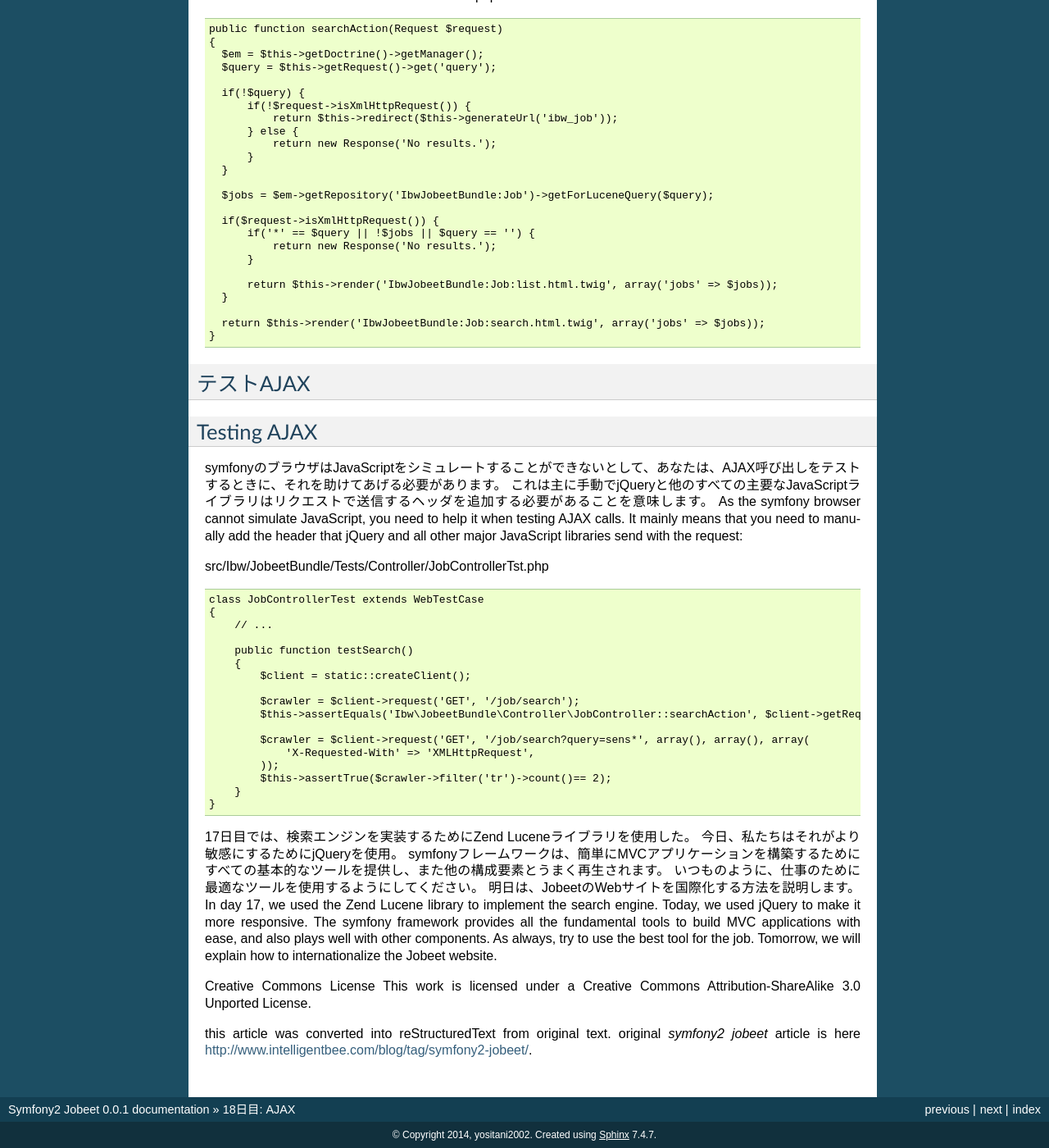
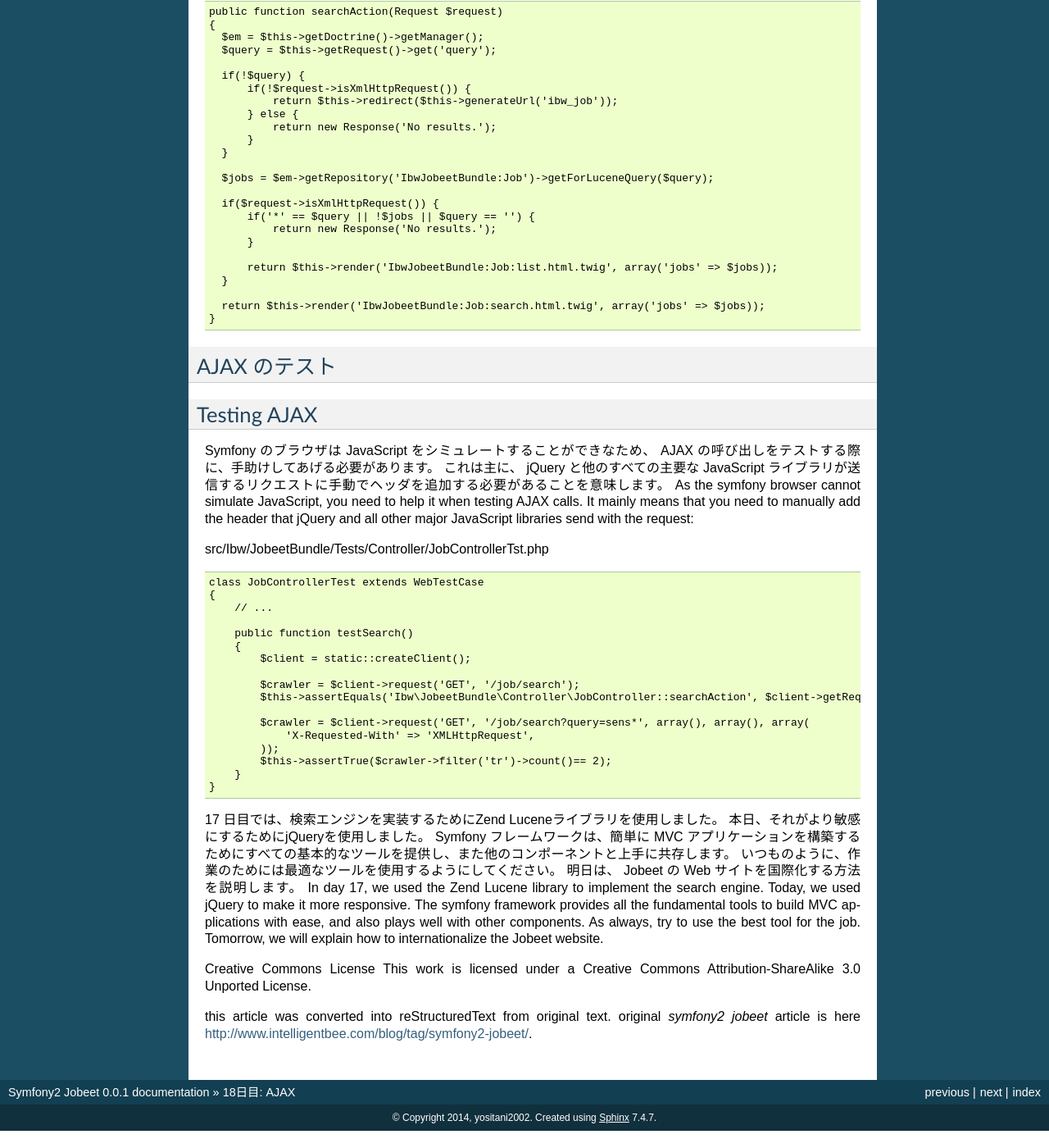
Before and after one commit to symfony-japan-old/symfony2-jobeet-ja, a Sphinx documentation site: the page built from source/day-18-ajax.rst, in a window 1280 px wide and 1400 px high, scrolled down 4699 px. Shown: the whole window at 82% size. Built offline with Sphinx 7.4.7, drawn with Linux system fonts in a browser that asks for light colours; after the commit the page ends 6078 px from its top, so only the background shows below that; some of the changed text lies outside the part shown.

Commit message:
10/28 night

```diff
--- a/source/day-18-ajax.rst
+++ b/source/day-18-ajax.rst
@@ -128,9 +128,9 @@
 
 AJAX 呼び出しを行う際、ページはすぐには更新されません。
 ブラウザがページを更新する前に、サーバーの応答を待ちます。
-それまでの間、ユーザーに何かが起こっていることを知らせるために、視覚的なフィードバックを提供する必要があります。
-慣例では、 AJAX 呼び出しの間に読み込みのアイコンを表示します。
-レイアウトを更新し、読み込みイメージを追加し、デフォルトで非表示にします。
+それまでの間、視覚的なフィードバックを提供し、ユーザーに何かが起きていることを知らせます。
+慣例では、 AJAX 呼び出しの間に読み込みアイコンを表示します。
+レイアウトに読み込みイメージを追加し、デフォルトではそれを非表示にします。
 Whenever you make an AJAX call, the page won’t be updated right away.
 The browser will wait for the server response to come back before updating the page.
 In the meantime, you need to provide visual feedback to the user to inform him that something is going on.
@@ -155,7 +155,7 @@
        </div>
    <!-- ... -->
 
-これで HTML を動作させるために必要なすべての部分を持っていることを、これまでに説明した JavaScript を使用した、 search.js ファイルを作成します。
+これで HTML を動作させるために必要なすべての部分を持ちましたので、 search.js ファイルを作成し、これまでに説明した JavaScript を含めます。
 Now that you have all the pieces needed to make the HTML work, create a search.js file that contains the JavaScript we have explained so far:
 
 src/Ibw/JobeetBundle/Resources/public/js/search.js
@@ -202,15 +202,15 @@
        {% endblock %}
    <!-- ... -->
 
-アクションにおける AJAX
+アクションの中での AJAX
 ------------------
 AJAX in an Action
 -----------------
 
-JavaScript は有効になっている場合、 jQuery は検索ボックスに入力したすべてのキーを傍受し、 search アクションを呼び出します。
-ユーザーが入力したキーを押してフォームを送信したときにされていない場合、同じsearchアクションも呼び出されます。
-だから、検索アクションは現在、コールがAJAX経由かが判断されるかどうかを判断する必要があります。
-要求がAJAX呼び出しで作られるときはいつでも、リクエストオブジェクトのisXmlHttpRequest（）メソッドはtrueを返します。
+JavaScript が有効になっている場合、 jQuery は検索ボックスでのすべてのキー入力を傍受し、 search アクションを呼び出します。
+有効になっていない場合も、ユーザーがキーを押してフォーム送信し、同じ search アクションを呼び出します。
+そのため、 search アクションが、AJAX 経由での呼び出しか、そうでないかを判断する必要があります。
+リクエストが AJAX でコールされているときは常に、リクエストオブジェクトの isXmlHttpRequest() メソッドが true を返します。
 If JavaScript is enabled, jQuery will intercept all keys typed in the search box, and will call the search action.
 If not, the same search action is also called when the user submits the form by pressing the enter key.
 So, the search action now needs to determine if the call is made via AJAX or not.
@@ -251,7 +251,7 @@
    }
 
 検索が結果を返さない場合は、空白のページの代わりにメッセージを表示する必要があります。
-私たちは、単純な文字列を返します。
+ここでは、単純な文字列を返します。
 If the search returns no result, we need to display a message instead of a blank page.
 We will return just a simple string:
 
@@ -285,13 +285,13 @@
      return $this->render('IbwJobeetBundle:Job:search.html.twig', array('jobs' => $jobs));
    }
 
-テストAJAX
---------
+AJAX のテスト
+----------
 Testing AJAX
 ------------
 
-symfonyのブラウザはJavaScriptをシミュレートすることができないとして、あなたは、AJAX呼び出しをテストするときに、それを助けてあげる必要があります。
-これは主に手動でjQueryと他のすべての主要なJavaScriptライブラリはリクエストで送信するヘッダを追加する必要があることを意味します。
+Symfony のブラウザは JavaScript をシミュレートすることができなため、 AJAX の呼び出しをテストする際に、手助けしてあげる必要があります。
+これは主に、 jQuery と他のすべての主要な JavaScript ライブラリが送信するリクエストに手動でヘッダを追加する必要があることを意味します。
 As the symfony browser cannot simulate JavaScript, you need to help it when testing AJAX calls.
 It mainly means that you need to manually add the header that jQuery and all other major JavaScript libraries send with the request:
 
@@ -317,11 +317,13 @@
        }
    }
 
-17日目では、検索エンジンを実装するためにZend Luceneライブラリを使用した。
-今日、私たちはそれがより敏感にするためにjQueryを使用。 symfonyフレームワークは、簡単にMVCアプリケーションを構築するためにすべての基本的なツールを提供し、また他の構成要素とうまく再生されます。
-いつものように、仕事のために最適なツールを使用するようにしてください。
-明日は、JobeetのWebサイトを国際化する方法を説明します。
-In day 17, we used the Zend Lucene library to implement the search engine. Today, we used jQuery to make it more responsive.
+17 日目では、検索エンジンを実装するためにZend Luceneライブラリを使用しました。
+本日、それがより敏感にするためにjQueryを使用しました。
+Symfony フレームワークは、簡単に MVC アプリケーションを構築するためにすべての基本的なツールを提供し、また他のコンポーネントと上手に共存します。
+いつものように、作業のためには最適なツールを使用するようにしてください。
+明日は、 Jobeet の Web サイトを国際化する方法を説明します。
+In day 17, we used the Zend Lucene library to implement the search engine.
+Today, we used jQuery to make it more responsive.
 The symfony framework provides all the fundamental tools to build MVC applications with ease, and also plays well with other components.
 As always, try to use the best tool for the job.
 Tomorrow, we will explain how to internationalize the Jobeet website.
```
Also changed, not shown: source/day-19-internationalization-and-localization.rst (+62 -25 lines).
